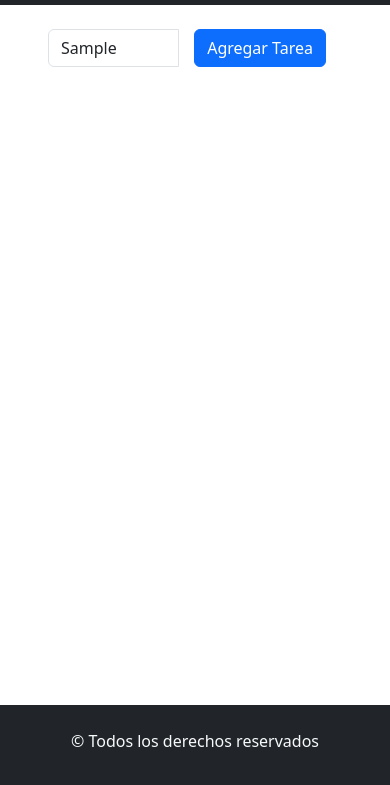
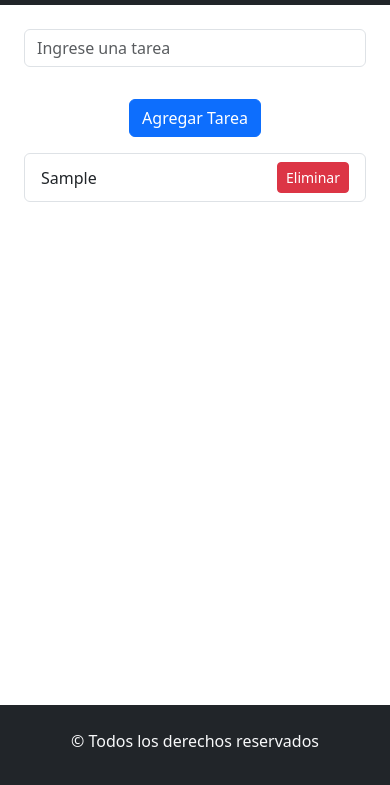
Before and after one commit to pablogonza37/practico5-ejercicio3, a plain HTML site: page index.html in a window 390 px wide. Both pictures are taken after typing "Sample" into the empty fields and a click on the button "Agregar Tarea". Shown: the part 51-836 px from the top of the page. Drawn offline with nearby package versions, Linux system fonts and the light colour scheme.

Commit message:
se agrego funcionalidad y se hizo responsive

```diff
--- a/index.html
+++ b/index.html
@@ -1,8 +1,8 @@
 <!DOCTYPE html>
 <html lang="es">
   <head>
-    <meta charset="UTF-8">
-    <meta name="viewport" content="width=device-width, initial-scale=1.0">
+    <meta charset="UTF-8" />
+    <meta name="viewport" content="width=device-width, initial-scale=1.0" />
     <link
       href="https://cdn.jsdelivr.net/npm/bootstrap@5.3.2/dist/css/bootstrap.min.css"
       rel="stylesheet"
@@ -22,20 +22,29 @@
     </header>
     <main>
       <section class="container-fluid d-flex justify-content-center">
-        <div class="container m-4">
+        <div class="container my-4">
           <div class="row">
-              <div class="col-md-12">
-                <div class="input-group mb-3">
-                  <input type="text" id="taskInput" class="form-control" placeholder="Ingrese una tarea">
-                  <div class="input-group-append">
-                    <button class="btn btn-primary mx-3" type="button" onclick="agregarTarea()">Agregar Tarea</button>
+            <div class="input-group mb-3 col-lg-12">
+              <input
+                type="text"
+                id="ingresoTarea"
+                class="form-control"
+                placeholder="Ingrese una tarea"
+              />
             </div>
-                </div>
+            <div class="input-group-append col-lg-12 text-center">
+              <button
+                class="btn btn-primary m-3"
+                type="button"
+                onclick="agregarTarea()"
+              >
+                Agregar Tarea
+              </button>
             </div>
           </div>
 
-            <ul id="taskList" class="list-group">
-            </ul>
+          <ul id="listaTareas" class="list-group"></ul>
+        </div>
       </section>
     </main>
 
--- a/js/app.js
+++ b/js/app.js
@@ -0,0 +1,26 @@
+function agregarTarea() {
+    const tarea = document.getElementById("ingresoTarea").value;
+
+    if (tarea.trim() === "") {
+      alert("Por favor, ingrese una tarea.");
+      return;
+    }
+
+    const lista = document.getElementById("listaTareas");
+
+    const nuevaTarea = document.createElement("li");
+    nuevaTarea.className = "list-group-item d-flex justify-content-between align-items-center";
+    nuevaTarea.innerHTML = `
+      ${tarea}
+      <button class="btn btn-danger btn-sm" onclick="eliminarTarea(this)">Eliminar</button>
+    `;
+
+    lista.appendChild(nuevaTarea);
+
+    document.getElementById("ingresoTarea").value = "";
+  }
+
+  function eliminarTarea(elemento) {
+    const tarea = elemento.parentNode;
+    tarea.parentNode.removeChild(tarea);
+  }
```
Lines whose indentation alone changed are shown as unchanged.
